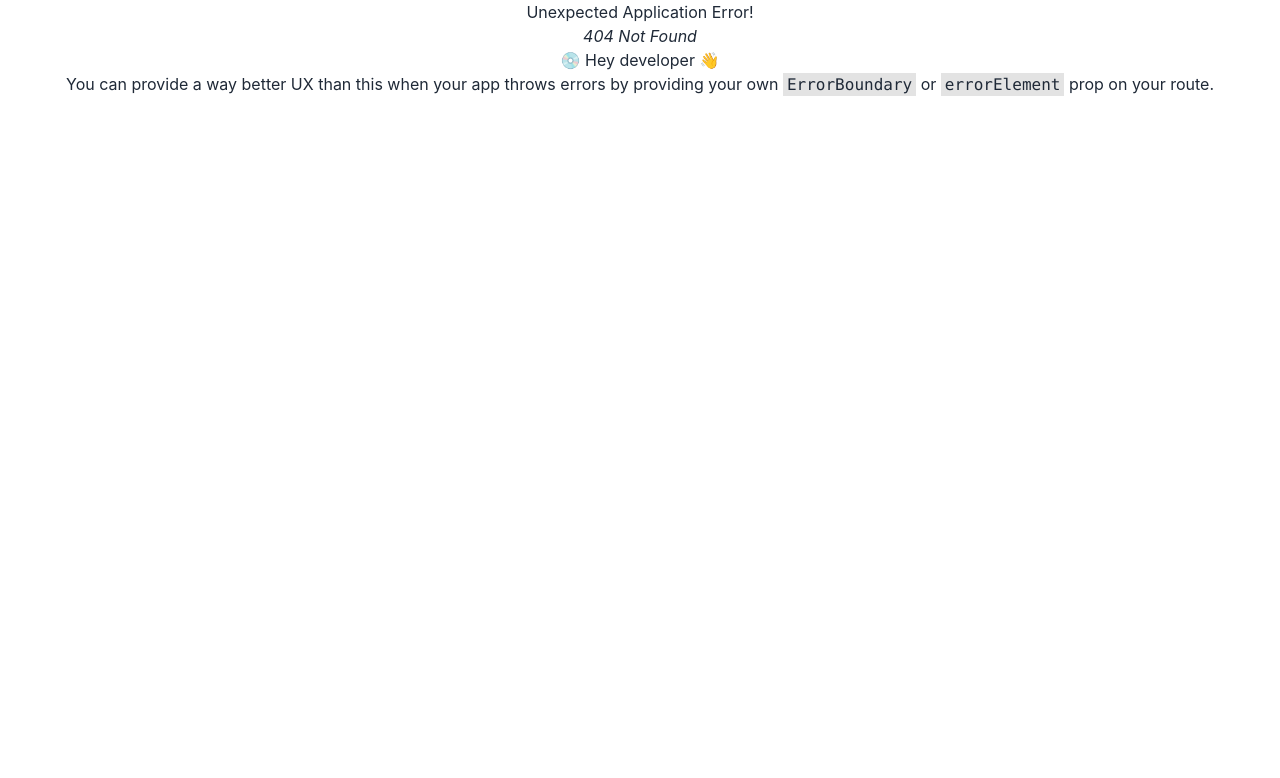
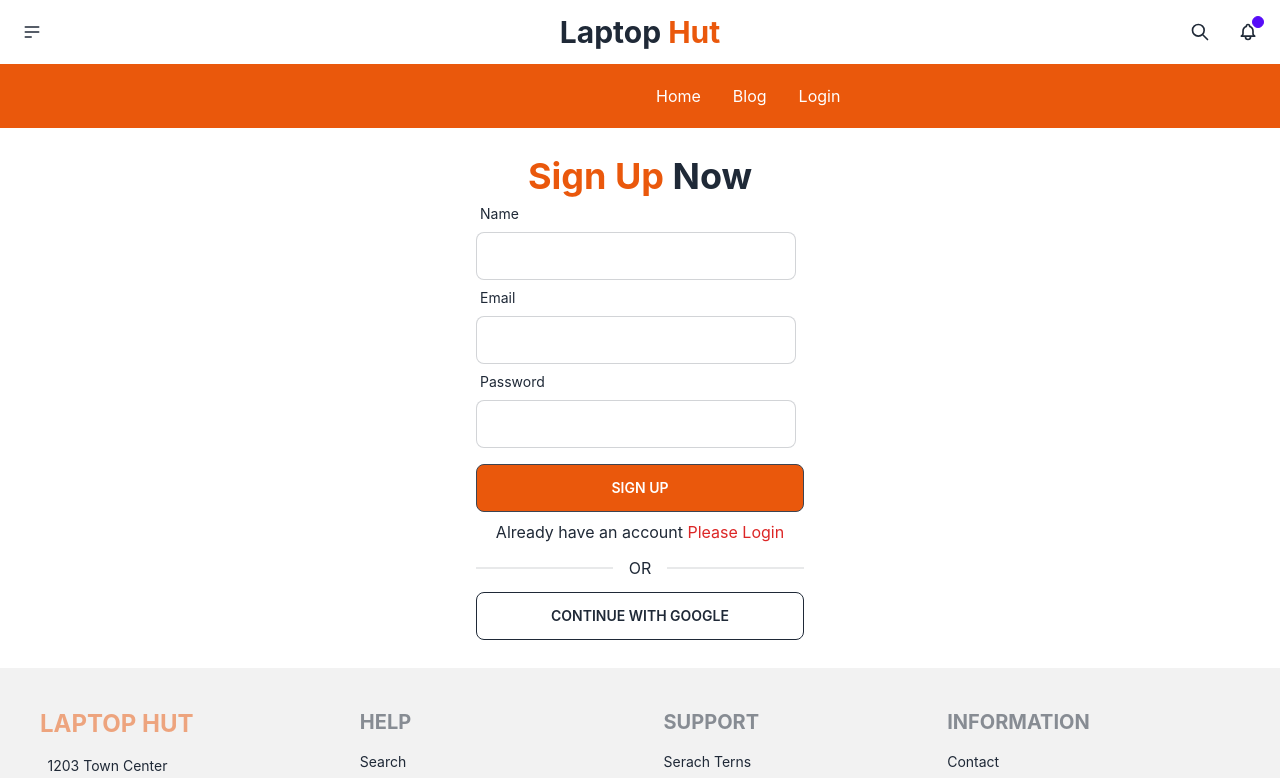
Before and after one commit to jibananando/laptop-hut-client, a React (Create React App) app: page /signup in a window 1280 px wide. Before the commit this address had no page. Shown: the top 778 px of the page. Built offline with nearby package versions, Linux system fonts and the light colour scheme.

Commit message:
created signUp page

```diff
--- a/package.json
+++ b/package.json
@@ -7,6 +7,7 @@
     "@testing-library/react": "^13.4.0",
     "@testing-library/user-event": "^13.5.0",
     "daisyui": "^2.41.0",
+    "firebase": "^9.14.0",
     "react": "^18.2.0",
     "react-dom": "^18.2.0",
     "react-hook-form": "^7.39.5",
--- a/src/Pages/Login/Login.js
+++ b/src/Pages/Login/Login.js
@@ -1,21 +1,38 @@
 import React from 'react';
+import { useForm } from 'react-hook-form';
 import { Link } from 'react-router-dom';
 
 const Login = () => {
+    const { register, formState: { errors }, handleSubmit } = useForm();
+
+    const handleLogin = data => {
+        console.log(data);
+    }
+
     return (
         <div className='mt-8 mb-16 flex justify-center items-center'>
             <div className='w-96 p-7'>
                 <h1 className="text-4xl font-bold"><span className='text-orange-600'>Login</span> Now</h1>
-                <form>
+                <form onSubmit={handleSubmit(handleLogin)}>
                     <div className="form-control w-full max-w-xs">
                         <label className="label"> <span className="label-text">Email</span></label>
-                        <input type="text" className="input input-bordered w-full max-w-xs" />
+                        <input type="text"
+                            {...register("email", {
+                                required: "please input your email address"
+                            })}
+                            className="input input-bordered w-full max-w-xs" />
+                        {errors.email && <p className='text-red-600 pt-2'>{errors.email?.message}</p>}
                         <p className='text-orange-600'></p>
                     </div>
                     <div className="form-control w-full max-w-xs">
                         <label className="label"> <span className="label-text">Password</span></label>
-                        <input type="password" className="input input-bordered w-full max-w-xs" />
-                        <label className="label"> <span className="label-text">Forget Password?</span></label>
+                        <input type="password"
+                            {...register("password", {
+                                required: "Please input your password",
+                                minLength: { value: 6, message: 'Password must be 6 characters or longer' }
+                            })}
+                            className="input input-bordered w-full max-w-xs" />
+                        {errors.password && <p className='text-red-600'>{errors.password?.message}</p>}
                         <p className='text-orange-600'></p>
                     </div>
                     <input className='btn bg-orange-600 w-full' value="Login" type="submit" />
@@ -23,7 +40,7 @@
                         <p className='text-orange-600'></p>
                     </div>
                 </form>
-                <p className='mt-2'>Don't have an account? <Link className='text-red-600' to="signup">Sign up</Link></p>
+                <p className='mt-2'>Don't have an account? <Link className='text-red-600' to="/signup">Sign up</Link></p>
                 <div className="divider">OR</div>
                 <button className='btn btn-outline w-full'>LOGIN WITH GOOGLE</button>
             </div>
--- /dev/null
+++ b/src/Pages/SignUp/SignUp.js
@@ -0,0 +1,52 @@
+import React, { } from 'react';
+import { useForm } from 'react-hook-form';
+
+import { Link } from 'react-router-dom';
+
+
+const SignUp = () => {
+    const { register, handleSubmit, formState: { errors } } = useForm();
+    const handleSignUp = (data) => {
+        console.log(data);
+    }
+
+    return (
+        <div className='flex justify-center items-center'>
+            <div className='w-96 p-7'>
+                <h1 className="text-4xl font-bold"><span className='text-orange-600'>Sign Up</span> Now</h1>
+                <form onSubmit={handleSubmit(handleSignUp)}>
+                    <div className="form-control w-full max-w-xs">
+                        <label className="label"> <span className="label-text">Name</span></label>
+                        <input type="text" {...register("name", {
+                            required: "Input your Name"
+                        })} className="input input-bordered w-full max-w-xs" />
+                        {errors.name && <p className='text-red-500'>{errors.name.message}</p>}
+                    </div>
+                    <div className="form-control w-full max-w-xs">
+                        <label className="label"> <span className="label-text">Email</span></label>
+                        <input type="email" {...register("email", {
+                            required: "please input your email address"
+                        })} className="input input-bordered w-full max-w-xs" />
+                        {errors.email && <p className='text-red-500'>{errors.email.message}</p>}
+                    </div>
+                    <div className="form-control w-full max-w-xs">
+                        <label className="label"> <span className="label-text">Password</span></label>
+                        <input type="password" {...register("password", {
+                            required: "Please input your password",
+                            minLength: { value: 6, message: "Password must be 6 characters long" },
+                            pattern: { value: /(?=.*[A-Z])(?=.*[!@#$&*])(?=.*[0-9])/, message: 'Password must have uppercase, number and special characters' }
+                        })} className="input input-bordered w-full max-w-xs" />
+                        {errors.password && <p className='text-red-500'>{errors.password.message}</p>}
+                    </div>
+                    <input className='btn bg-orange-600 w-full mt-4' value="Sign Up" type="submit" />
+                </form>
+                <p className='mt-2'>Already have an account <Link className='text-red-600' to="/login">Please Login</Link></p>
+                <div className="divider">OR</div>
+                <button className='btn btn-outline w-full'>CONTINUE WITH GOOGLE</button>
+
+            </div>
+        </div>
+    );
+};
+
+export default SignUp;
--- /dev/null
+++ b/src/firebase/firebase.config.js
@@ -0,0 +1,19 @@
+// Import the functions you need from the SDKs you need
+import { initializeApp } from "firebase/app";
+// TODO: Add SDKs for Firebase products that you want to use
+// https://firebase.google.com/docs/web/setup#available-libraries
+
+// Your web app's Firebase configuration
+const firebaseConfig = {
+    apiKey: process.env.REACT_APP_apiKey,
+    authDomain: process.env.REACT_APP_authDomain,
+    projectId: process.env.REACT_APP_projectId,
+    storageBucket: process.env.REACT_APP_storageBucket,
+    messagingSenderId: process.env.REACT_APP_messagingSenderId,
+    appId: process.env.REACT_APP_appId,
+};
+
+// Initialize Firebase
+const app = initializeApp(firebaseConfig);
+
+export default app;
```
Also changed, not shown: src/Routes/Routes/Routes.js (+7 -2 lines), 1 other file (tests, documents, lock files or other folders).
